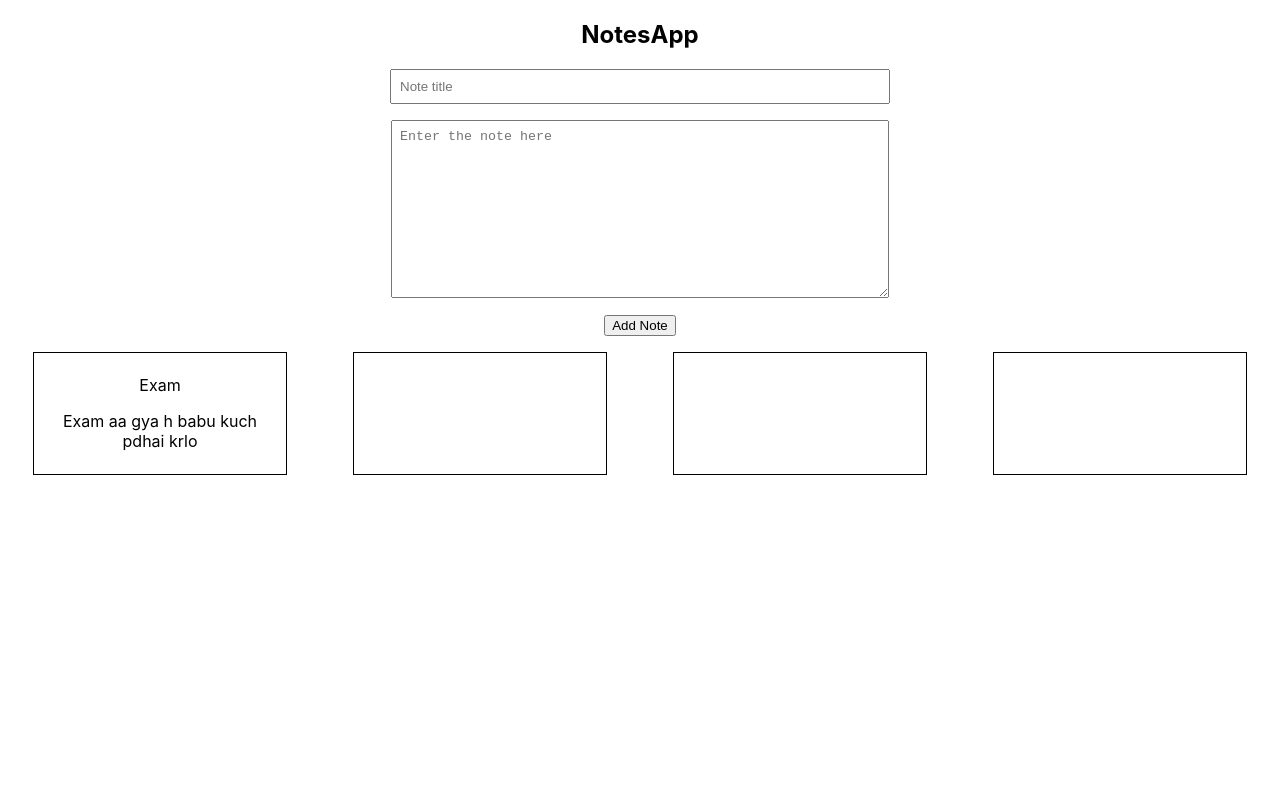
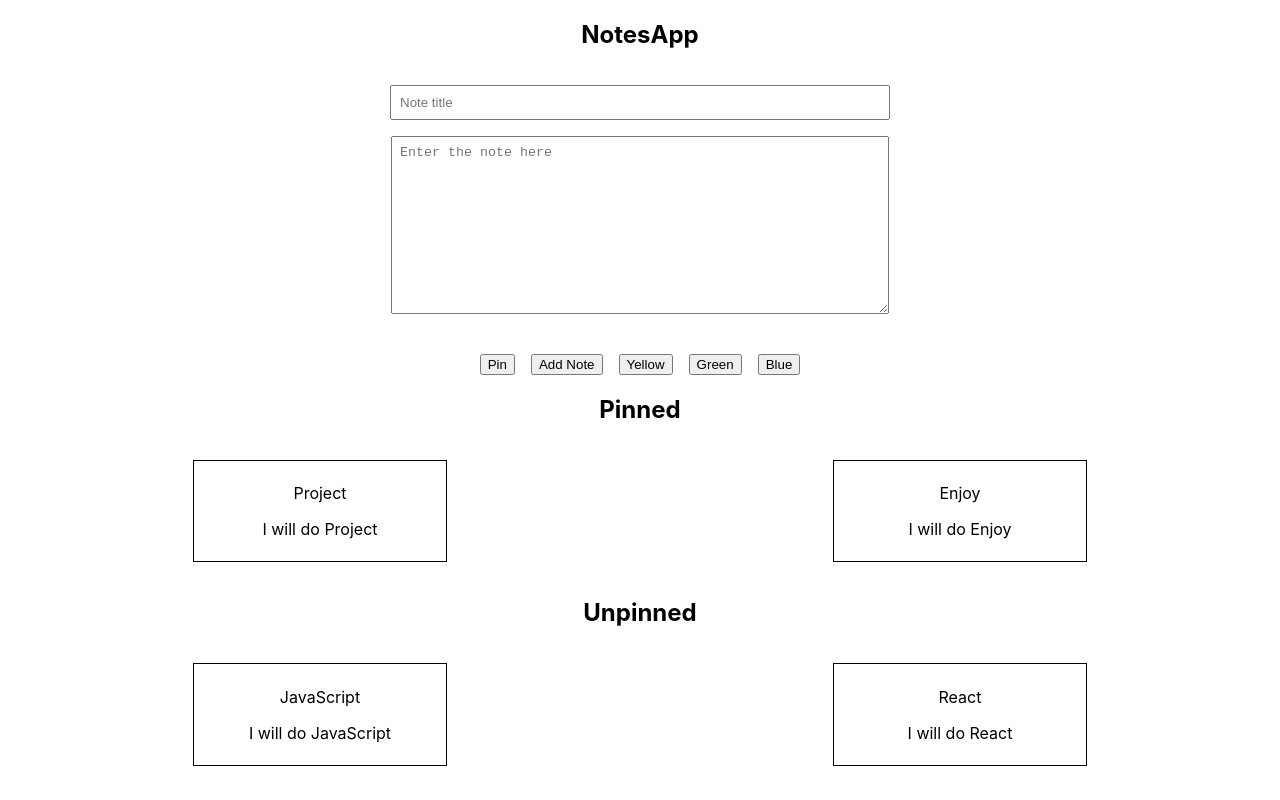
Before and after one commit to Mohasin-Haque/notesapp, a React (Create React App) app: page / in a window 1280 px wide. Built offline with nearby package versions, Linux system fonts and the light colour scheme.

Commit message:
Feat - added pinning feature

```diff
--- a/src/App.css
+++ b/src/App.css
@@ -42,7 +42,8 @@
   flex-direction: column;
   align-items: center;
   justify-content: center;
-  /* width: 50%; */
+  margin: 0.5rem 5rem;
+  padding: 1rem
 }
 
 .input-field > input{
@@ -72,3 +73,10 @@
   justify-content: space-around;
   flex-wrap: wrap;
 }
+
+.btn{
+  display: flex;
+  justify-content: center;
+  align-items: center;
+  gap: 1rem;
+}
--- a/src/App.js
+++ b/src/App.js
@@ -1,36 +1,66 @@
 import logo from './logo.svg';
 import './App.css';
-
-const Card = ({ title, description }) => {
-  return(
-<     div className="card">
-        <p>{title}</p>
-        <p>{description}</p>
-      </div>
-  )
-
-}
+import { useState } from 'react';
+import {notesData} from "./data";
+import Card from "./Card";
 
 function App() {
+
+  const [title,setTitle] = useState("")
+  const [description,setDescription] = useState("")
+  const [notes, setNotes] = useState(notesData)
+  const [cardBgColor, setCardBgColor] = useState("")
+  const [pinNotes, setPinNotes] = useState(false)
+
+  const pinnedNotes = notes.filter((note) => note.pin);
+  const unPinnedNotes = notes.filter((note) => !note.pin);
+
+  console.log(pinnedNotes)
+  const notesHandler = () => {
+    setNotes((prev) => [...prev, {id: Math.random(), title: title, description: description, bgColor: cardBgColor, pin: pinNotes}]);
+    setTitle("")
+    setDescription("")
+    setCardBgColor("")
+    setPinNotes("")
+  };
+
+
   return (
     <div className="App">
       <h2>NotesApp</h2>
 
       <div>
-        <form className='input-field'>
-        <input placeholder='Note title' />
-        <textarea placeholder='Enter the note here' />
+        <form className='input-field' style={{backgroundColor: cardBgColor }}>
+        <input type='text' placeholder='Note title' value={title} onChange={(event) => setTitle(event.target.value)} />
+        <textarea
+        placeholder='Enter the note here'
+        value={description}
+        onChange = {(event) => setDescription(event.target.value)} />
         </form>
-        <button>Add Note</button>
+
+        <div className="btn">
+        <button onClick={() => setPinNotes((prev => !prev))}>{pinNotes ? "Unpin" : "Pin"}</button>
+        <button onClick={notesHandler}>Add Note</button>
+        <button onClick={() => setCardBgColor("#fbbf33")} >Yellow</button>
+        <button onClick={() => setCardBgColor("#c8f08f")}>Green</button>
+        <button onClick={() => setCardBgColor("#a5f8e a")}>Blue</button>
+        </div>
+
+        {pinnedNotes && pinnedNotes.length>=1 && <h2> Pinned </h2>}
         <section className='note-card'>
-        < Card title="Exam" description= "Exam aa gya h babu kuch pdhai krlo" />
-        < Card />
-        < Card />
-        < Card />
+          {pinnedNotes.map((note) => {
+            return <Card title={note.title} description={note.description} bgColor={note.bgColor} key={note.id} />
+          }
+          )}
         </section>
 
-
-
+        {unPinnedNotes && unPinnedNotes.length>=1 && <h2> Unpinned </h2>}
+        <section className='note-card'>
+          {unPinnedNotes.map((note) => {
+            return <Card title={note.title} description={note.description} bgColor={note.bgColor} key={note.id} />
+          }
+          )}
+        </section>
       </div>
     </div>
   );
--- /dev/null
+++ b/src/Card.jsx
@@ -0,0 +1,10 @@
+const Card = ({ title, description, bgColor, }) => {
+    return (
+        <div className="card" style={{ backgroundColor: bgColor }}>
+            <p>{title}</p>
+            <p>{description}</p>
+        </div>
+    )
+}
+
+export default Card;
--- /dev/null
+++ b/src/data.js
@@ -0,0 +1,30 @@
+export const notesData = [
+  {
+    id: 1,
+    title: "JavaScript",
+    description: "I will do JavaScript",
+    bgColor: "",
+    pin: false,
+  },
+  {
+    id: 2,
+    title: "React",
+    description: "I will do React",
+    bgColor: "",
+    pin: false,
+  },
+  {
+    id: 3,
+    title: "Project",
+    description: "I will do Project",
+    bgColor: "",
+    pin: true,
+  },
+  {
+    id: 4,
+    title: "Enjoy",
+    description: "I will do Enjoy",
+    bgColor: "",
+    pin: true,
+  },
+];
```
